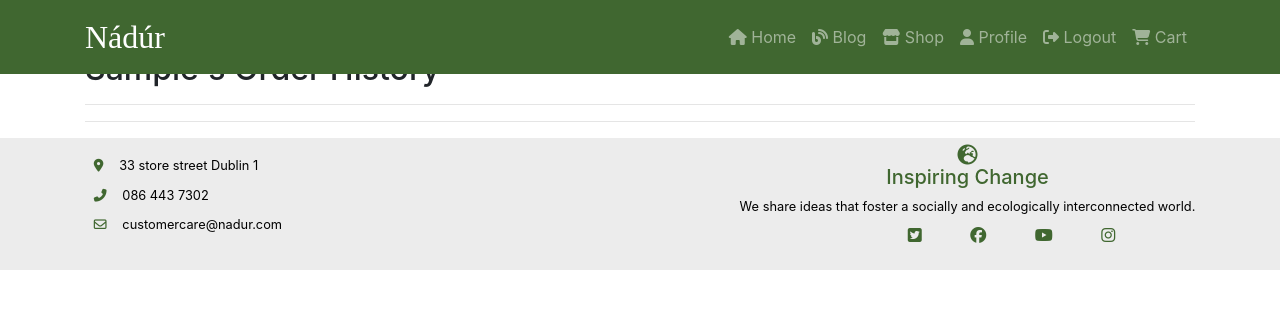
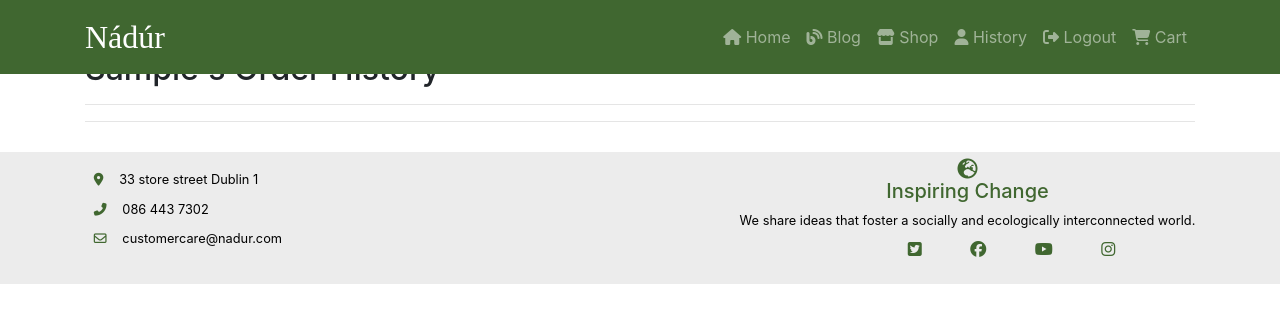
Before and after one commit to Neilfoster/eco-commerce, a Django app: page /accounts/profile/ in a window 1280 px wide. Shown: the top 323 px of the page. Run offline with Django 3.2, Linux system fonts and the light colour scheme; the visitor is signed in with stand-in values (Sample User, id 1); data that the repository does not hold is empty; some libraries are stand-ins or nearby versions.

Commit message:
Changed profile to history on navbar for order history

```diff
--- a/templates/base.html
+++ b/templates/base.html
@@ -1,7 +1,6 @@
 {% load staticfiles %}
 <!DOCTYPE html>
 <html lang="en">
-
 <head>
   <meta charset="UTF-8">
   <meta http-equiv="X-UA-Compatible" content="IE=edge,chrome=1">
@@ -36,7 +35,7 @@
                 </li>
                 <li class="nav-item">
                     <a class="nav-link" href="{% url 'profile' %}">
-                    <i class="fas fa-user"></i> Profile</a>
+                    <i class="fas fa-user"></i> History</a>
                 </li>
                 <li class="nav-item">
                     <a class="nav-link" href="{% url 'logout' %}">
@@ -89,12 +88,12 @@
         </div>
     </div>
     {% endif %}
-    <div class="container">
+    <div class="container cstm-container">
         {% block content %} {% endblock %}
     </div>
 
   <!-- Footer -->
-  <footer class="row cstm-foot">
+  <footer class="row row-flex cstm-foot" id="sticky-footer">
     <div class="col-lg-6 col-md-6 col-xsm-12 cstm-contact">
         <div class="row">
             <div class="col-12 top-lne">
```
